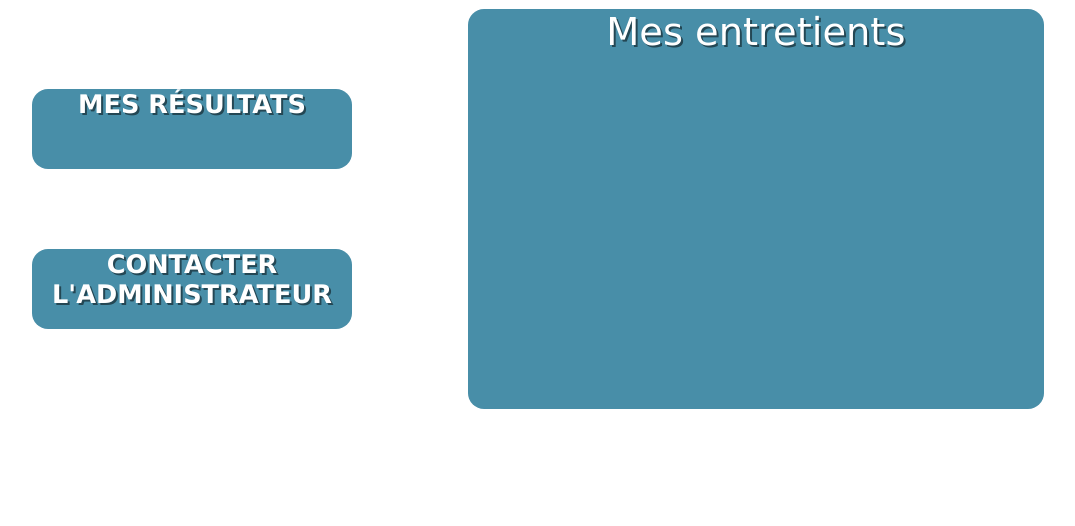
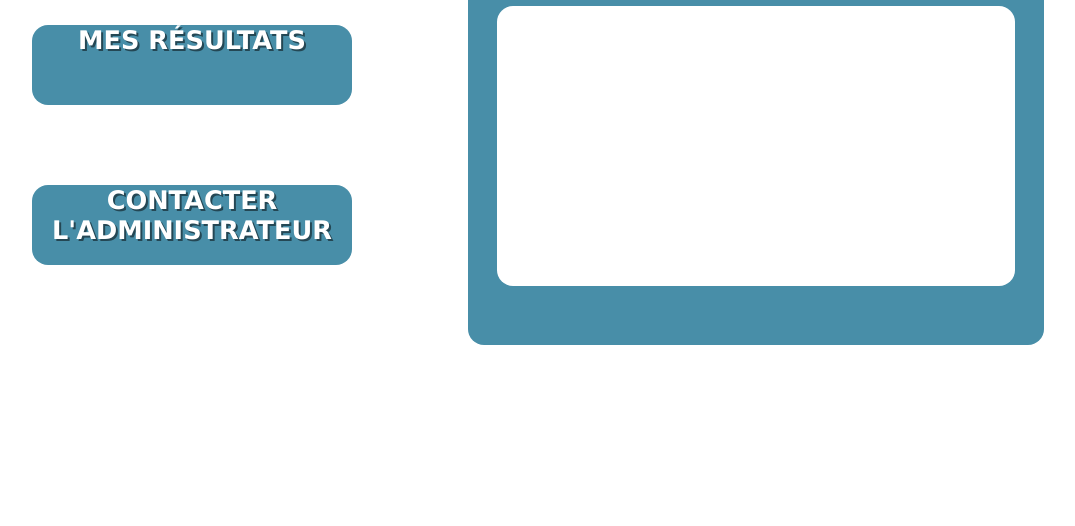
Before and after one commit to ForrayGabriel/INFO642_entretien, a PHP site: page /view/site/student_view.php in a window 1280 px wide. Shown: the part 201-727 px from the top of the page, without its empty margins (114-1189 px from the left). Run offline with PHP 8.4, Linux system fonts and the light colour scheme.

Commit message:
Add whiite square

```diff
--- a/css/student.css
+++ b/css/student.css
@@ -1,7 +1,7 @@
 
 #bande {
 		width: 100vw;
-		height: 15vw;
+		height: 10vw;
 		object-fit: cover;
 		object-position: 0 30%;
 
@@ -71,3 +71,12 @@
 	background-color: #488ea8;
 
 }
+
+#lesentretiens {
+	height: 70%;
+	width: 90%;
+	background-color: white;
+	margin: auto;
+	border-radius: 2vh;
+	margin-top: 2vh;
+}
--- a/view/site/student_view.php
+++ b/view/site/student_view.php
@@ -20,6 +20,9 @@
 	</div></div>
 	<div id="entretients">
 		Mes entretients
+		<div id="lesentretiens">
+
+		</div>
 	</div>
 
 </div>
```
